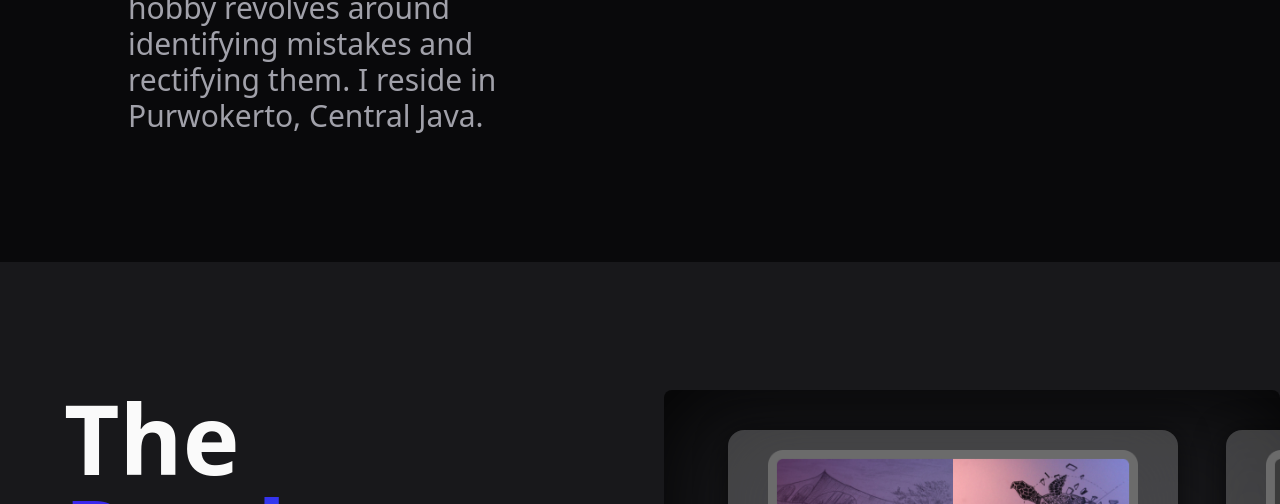
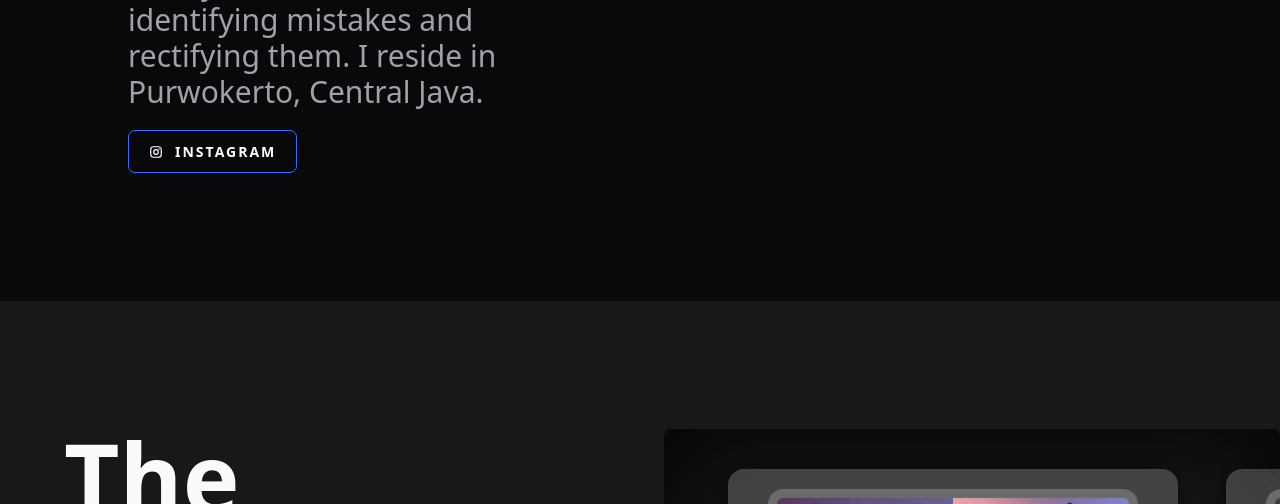
Before and after one commit to artworkhex/awh, a website: page index.html in a window 1280 px wide. Shown: the part 1760-2264 px from the top of the page. Drawn offline with nearby package versions, Linux system fonts and the light colour scheme.

Commit message:
Add files via upload

```diff
--- a/index.html
+++ b/index.html
@@ -6,7 +6,12 @@
         <meta name="viewport" content="width=device-width, initial-scale=1.0">
         <link href="src/output.css" rel="stylesheet">
         <link rel="stylesheet" href="https://unpkg.com/aos@next/dist/aos.css" />
-        <title>AWH Official Website | By Alwan</title>
+
+        <link rel="icon" href="assets/logo1.png"
+            media="(prefers-color-scheme: light)">
+        <link rel="icon" href="assets/logo2.png"
+            media="(prefers-color-scheme: dark)">
+        <title>AWH Official Website </title>
     </head>
 
     <!-- <script src="../path/to/flowbite/dist/flowbite.min.js"></script> -->
@@ -233,7 +238,7 @@
             <div>
                 <h1 class="text-5xl lg1:text-6xl font-bold">BY <br
                         class="block md1:hidden"> ARTWORKHEX</h1>
-                <br><br><br>
+                <br><br>
                 <p
                     class="text-2xl font-light md1:font-medium lg1:text-3xl text-zinc-400">Allow
                     me to introduce
@@ -247,6 +252,16 @@
                     desire, I prefer to handle tasks independently. My hobby
                     revolves around identifying mistakes and rectifying them. I
                     reside in Purwokerto, Central Java.</p>
+                <a
+                    href="https://www.instagram.com/artworkhex_ofc?igsh=MWJqMWZsYndhbnMyYg==">
+                    <button class="flex items-center mt-5">
+                        <svg class="mr-3" xmlns="http://www.w3.org/2000/svg"
+                            width="1em" height="1em" viewBox="0 0 24 24"><path
+                                fill="currentColor"
+                                d="M7.8 2h8.4C19.4 2 22 4.6 22 7.8v8.4a5.8 5.8 0 0 1-5.8 5.8H7.8C4.6 22 2 19.4 2 16.2V7.8A5.8 5.8 0 0 1 7.8 2m-.2 2A3.6 3.6 0 0 0 4 7.6v8.8C4 18.39 5.61 20 7.6 20h8.8a3.6 3.6 0 0 0 3.6-3.6V7.6C20 5.61 18.39 4 16.4 4zm9.65 1.5a1.25 1.25 0 0 1 1.25 1.25A1.25 1.25 0 0 1 17.25 8A1.25 1.25 0 0 1 16 6.75a1.25 1.25 0 0 1 1.25-1.25M12 7a5 5 0 0 1 5 5a5 5 0 0 1-5 5a5 5 0 0 1-5-5a5 5 0 0 1 5-5m0 2a3 3 0 0 0-3 3a3 3 0 0 0 3 3a3 3 0 0 0 3-3a3 3 0 0 0-3-3" /></svg>
+                        Instagram
+                    </button>
+                </a>
             </div>
             <!-- img -->
             <div>
```
Also changed, not shown: src/output.css.
